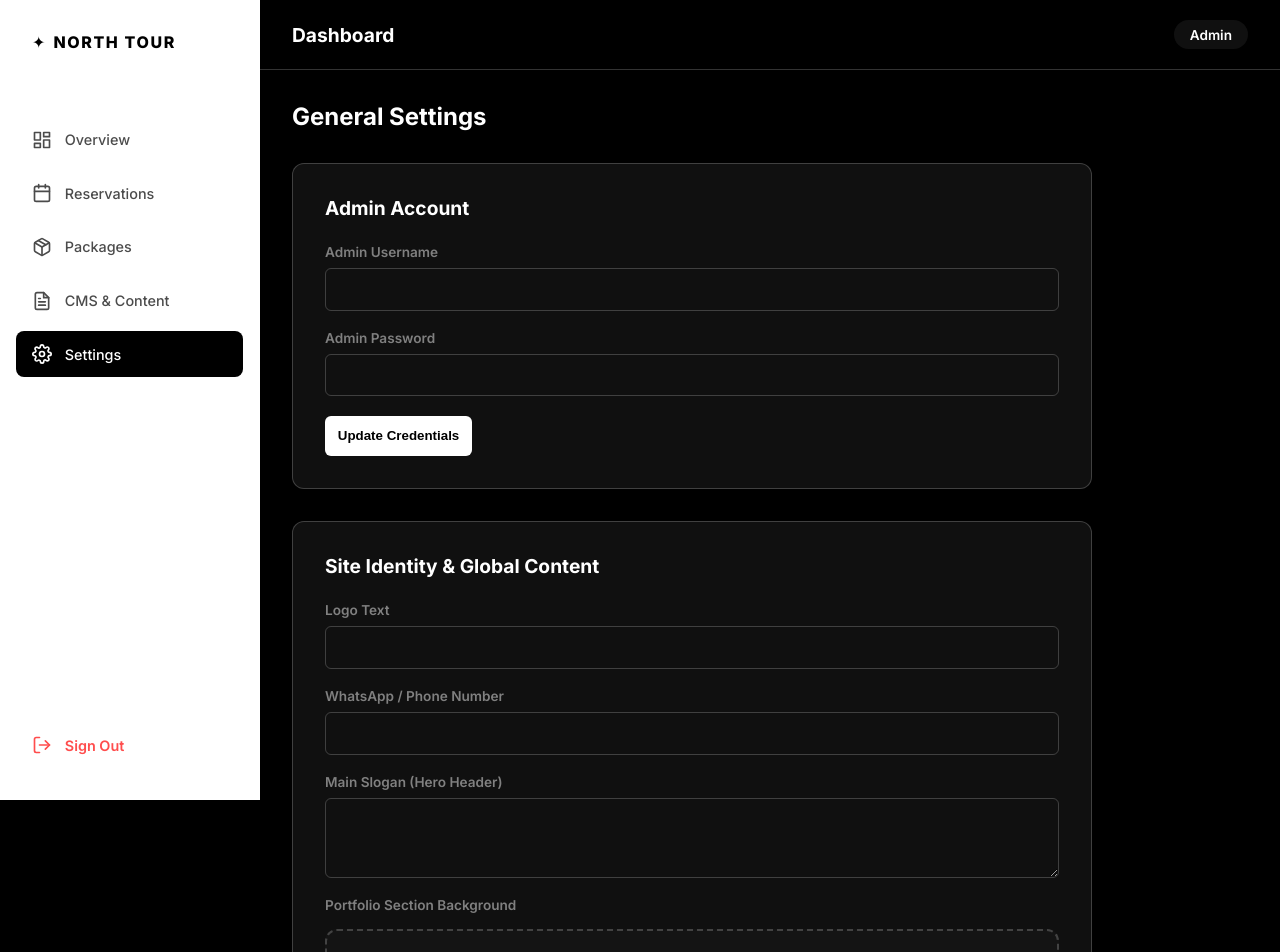
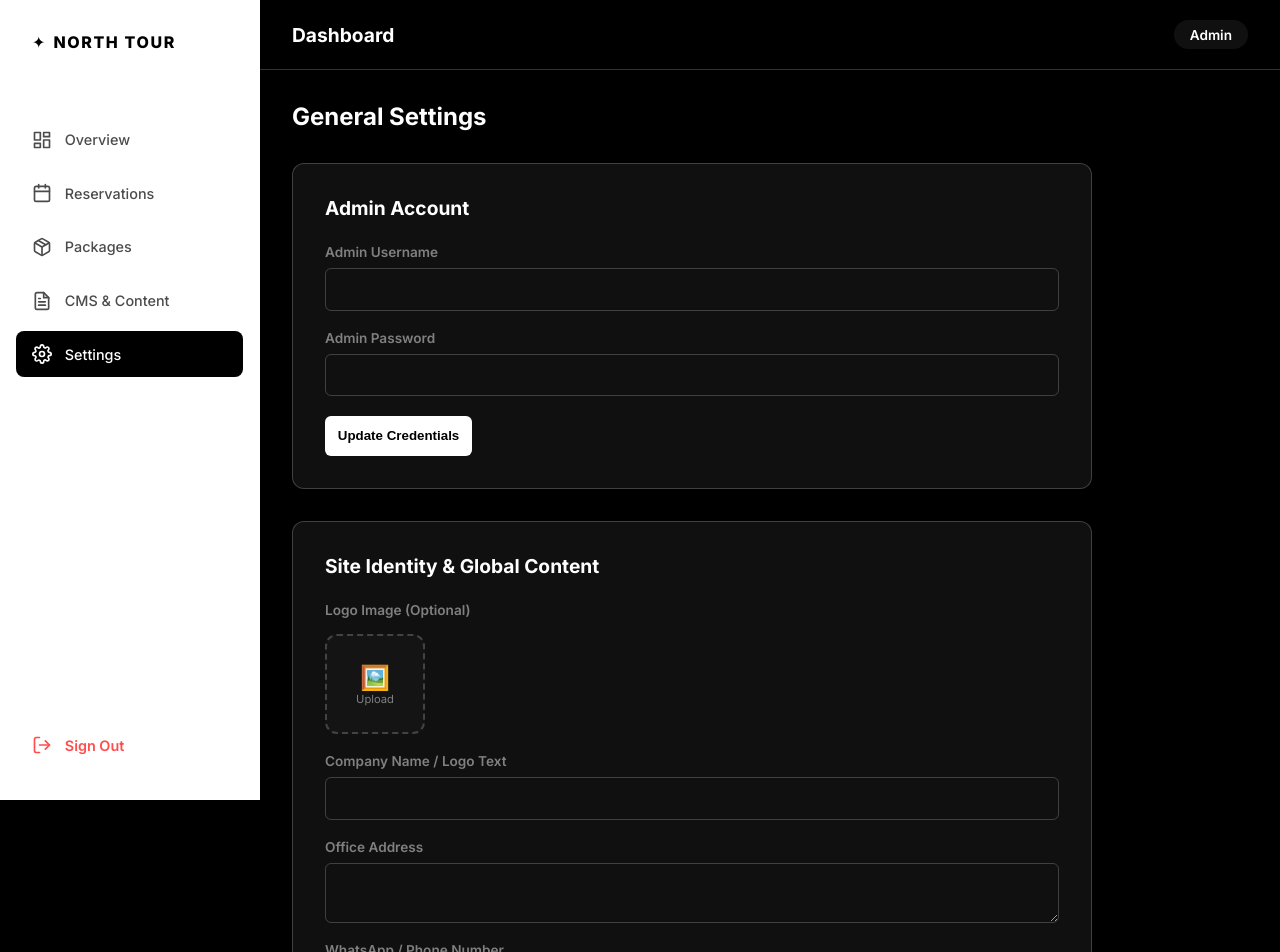
Before and after one commit to travelbalijogja-debug/travel, a Next.js app: page /admin/dashboard/settings in a window 1280 px wide. Shown: the top 952 px of the page. Built offline with nearby package versions, Linux system fonts and the light colour scheme; no server answers; the database is empty; a web font is replaced by a local one.

Commit message:
Add branding and contact fields to settings

```diff
--- a/src/app/admin/dashboard/settings/page.tsx
+++ b/src/app/admin/dashboard/settings/page.tsx
@@ -12,9 +12,12 @@ export default function SettingsPage() {
   const [username, setUsername] = useState('');
   const [password, setPassword] = useState('');
   const [logoText, setLogoText] = useState('');
+  const [logoUrl, setLogoUrl] = useState('');
+  const [address, setAddress] = useState('');
   const [phone, setPhone] = useState('');
   const [slogan, setSlogan] = useState('');
   const [portfolioBg, setPortfolioBg] = useState('');
+  const [uploadingLogo, setUploadingLogo] = useState(false);
   const [uploadingBg, setUploadingBg] = useState(false);
 
   useEffect(() => {
@@ -31,6 +34,8 @@ export default function SettingsPage() {
       if (settings?.[0]) {
         setSiteSettings(settings[0]);
         setLogoText(settings[0].logo_text || '');
+        setLogoUrl(settings[0].logo_url || '');
+        setAddress(settings[0].address || '');
         setPhone(settings[0].phone_number || '');
         setSlogan(settings[0].slogan || '');
         setPortfolioBg(settings[0].portfolio_background_image || '');
@@ -39,6 +44,20 @@ export default function SettingsPage() {
     };
     loadData();
   }, []);
+
+  const handleLogoUpload = async (e: React.ChangeEvent<HTMLInputElement>) => {
+    const file = e.target.files?.[0];
+    if (!file) return;
+
+    setUploadingLogo(true);
+    const uploadedUrl = await uploadFile(file);
+    if (uploadedUrl) {
+      setLogoUrl(uploadedUrl);
+    } else {
+      alert('Gagal mengunggah logo.');
+    }
+    setUploadingLogo(false);
+  };
 
   const handleBgUpload = async (e: React.ChangeEvent<HTMLInputElement>) => {
     const file = e.target.files?.[0];
@@ -67,6 +86,8 @@ export default function SettingsPage() {
     if (!siteSettings) return;
     const res = await updateSupabase('settings', 'id', siteSettings.id, {
       logo_text: logoText,
+      logo_url: logoUrl,
+      address: address,
       phone_number: phone,
       slogan: slogan,
       portfolio_background_image: portfolioBg
@@ -108,8 +129,34 @@ export default function SettingsPage() {
         <h2 style={titleStyle}>Site Identity & Global Content</h2>
         <form onSubmit={handleUpdateSite} style={formStyle}>
           <div style={inputGroup}>
-            <label style={labelStyle}>Logo Text</label>
+            <label style={labelStyle}>Logo Image (Optional)</label>
+            <div
+              onClick={() => document.getElementById('logo-upload')?.click()}
+              style={{
+                height: '100px', width: '100px', border: '2px dashed var(--line-even)', borderRadius: '12px',
+                display: 'flex', alignItems: 'center', justifyContent: 'center', cursor: 'pointer',
+                backgroundColor: 'rgba(255,255,255,0.02)', position: 'relative', overflow: 'hidden',
+                marginTop: '0.5rem'
+              }}
+            >
+              {logoUrl ? (
+                <img src={logoUrl} alt="logo preview" style={{ width: '100%', height: '100%', objectFit: 'contain' }} />
+              ) : (
+                <div style={{ textAlign: 'center' }}>
+                  <div style={{ fontSize: '1.5rem' }}>🖼️</div>
+                  <p style={{ fontSize: '0.7rem', color: 'var(--gray-500)' }}>{uploadingLogo ? '...' : 'Upload'}</p>
+                </div>
+              )}
+              <input type="file" id="logo-upload" hidden accept="image/*" onChange={handleLogoUpload} />
+            </div>
+          </div>
+          <div style={inputGroup}>
+            <label style={labelStyle}>Company Name / Logo Text</label>
             <input type="text" value={logoText} onChange={e => setLogoText(e.target.value)} style={inputStyle} />
+          </div>
+          <div style={inputGroup}>
+            <label style={labelStyle}>Office Address</label>
+            <textarea value={address} onChange={e => setAddress(e.target.value)} style={{...inputStyle, height: '60px'}} />
           </div>
           <div style={inputGroup}>
             <label style={labelStyle}>WhatsApp / Phone Number</label>
--- a/src/app/page.tsx
+++ b/src/app/page.tsx
@@ -83,7 +83,7 @@ export default async function Home() {
       </div>
 
       <div className="reveal">
-        <BookingSection bookings={packages} />
+        <BookingSection bookings={packages} phoneNumber={settings.phone_number} />
       </div>
     </main>
   );
--- a/src/components/Navbar/Navbar.module.css
+++ b/src/components/Navbar/Navbar.module.css
@@ -48,6 +48,12 @@
   letter-spacing: 0.18em;
   text-transform: uppercase;
   white-space: nowrap;
+}
+
+.logoImage {
+  height: 40px;
+  width: auto;
+  object-fit: contain;
 }
 
 /* Nav Links */
```
Also changed, not shown: src/components/BookingSection/BookingSection.tsx (+4 -3 lines), src/components/Navbar/Navbar.tsx (+9 -2 lines), 1 other file (tests, documents, lock files or other folders).
